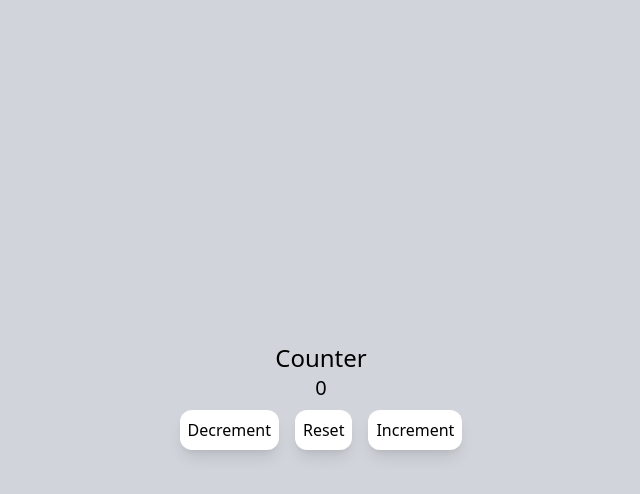
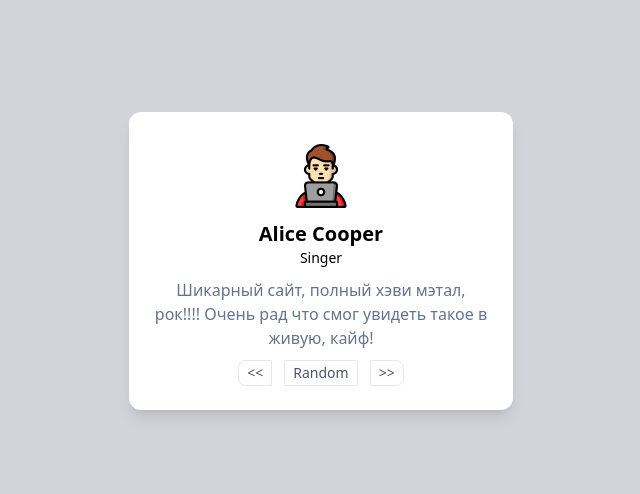
Before and after one commit to kulakovDev/solyanka-practice, a website: page inner.html in a window 1280 px wide. Shown: the whole page, without its empty margins (319-959 px from the left). Drawn offline with nearby package versions, Linux system fonts and the light colour scheme.

Commit message:
reviews carousel

```diff
--- a/inner.html
+++ b/inner.html
@@ -8,10 +8,11 @@
     <title>Сборник практики</title>
     <link rel="shortcut icon"  href="icons/mcdonalds.png">
     <script src="https://cdn.tailwindcss.com"></script>
-    <script src="index.js" defer></script>
+<!--    <script src="index.js" defer></script>-->
+    <script src="reviewsApp.js" defer></script>
 </head>
 <body class="bg-gray-300">
-<div class="flex flex-col items-center justify-center min-h-screen">
+<!--<div class="flex flex-col items-center justify-center min-h-screen">
     <span class="text-2xl font-hard text-black">Counter</span>
     <div class="text-xl font-medium" id="counter">0</div>
     <div class="flex items-center justify-center">
@@ -19,6 +20,29 @@
         <button class="p-2 max-w-sm m-2 bg-white rounded-xl shadow-lg flex items-center" id="reset">Reset</button>
         <button class="p-2 max-w-sm m-2 bg-white rounded-xl shadow-lg flex items-center" id="increment">Increment</button>
     </div>
+</div>-->
+<div class="p-6 max-w-sm mx-auto my-28 bg-white rounded-xl shadow-lg flex flex-col items-center">
+    <div class="shrink-0 mt-2 mb-3">
+        <img class="size-16" src="icons/person1.png"
+             alt="Person"
+             id="avatar">
+    </div>
+    <div class="flex flex-col items-center">
+        <div class="text-xl font-semibold text-black"
+             id="author">Имя Фамилия</div>
+        <div class="text-sm font-normal"
+             id="jobTitle">Должность</div>
+        <div class="flex items-center text-slate-500 text-center mt-2.5"
+            id="review">Отзыв</div>
+    </div>
+    <div class="flex flex-row max-w-sm mt-2.5 justify-between">
+        <button class="px-2 py-0.5 text-sm text-gray-600 rounded-l-lg border hover:border-gray-300 hover:bg-gray-100"
+                id="prev"><<</button>
+        <button class="mx-3 px-2 py-0.5 text-sm text-gray-600 rounded-sm border hover:border-gray-300 hover:bg-gray-100"
+                id="random">Random</button>
+        <button class="px-2 py-0.5 text-sm text-gray-600 rounded-r-lg border hover:border-gray-300 hover:bg-gray-100"
+                id="next">>></button>
+    </div>
 </div>
 
 </body>
--- /dev/null
+++ b/reviewsApp.js
@@ -0,0 +1,106 @@
+const nextBtn = document.getElementById('next')
+const prevBtn = document.getElementById('prev')
+const randomBtn = document.getElementById('random')
+
+const author = document.getElementById('author')
+const title = document.getElementById('jobTitle')
+const review = document.getElementById('review')
+const image = document.getElementById('avatar')
+
+
+const personRev=[{
+    id:0,
+    name: 'Имя Фамилия',
+    imgUrl: 'icons/person1.png',
+    jobTitle: 'Должность',
+    review: 'Отзыв',
+    },
+    {
+        id:1,
+        name: 'Alice Cooper',
+        imgUrl: 'icons/person2.png',
+        jobTitle: 'Singer',
+        review: `Шикарный сайт, полный хэви мэтал, рок!!!! Очень рад что смог увидеть такое в живую, кайф!`,
+    },
+    {
+        id:2,
+        name: 'Victor Tsoi',
+        imgUrl: 'icons/person3.png',
+        jobTitle: 'Full Stack Developer',
+        review: `Цой жив, всех обнял, поцеловал`,
+    },
+    {
+        id:3,
+        name: 'Igor',
+        imgUrl: 'icons/person4.png',
+        jobTitle: 'Frontend Developer',
+        review: `I love frontend!!! Backend its poop, compared to front!`
+    },
+    {
+        id:4,
+        name: 'Angelina Johnson',
+        imgUrl: 'icons/person5.png',
+        jobTitle: 'UX-UI',
+        review: `I dont know how it works! But its work! Sasha Youvelir the best!`
+    }
+]
+
+function showRev(person){
+    const item= personRev[person]
+    if(item) {
+        image.src = item.imgUrl
+        author.textContent = item.name
+        title.textContent = item.jobTitle
+        review.textContent = item.review
+    }
+    else {
+        console.error('Item not found!')
+    }
+}
+function genRandomId(currentID){
+    let randomId
+    do {
+        randomId = Math.floor(Math.random() * (personRev.length - 1)+1);
+    }
+    while(randomId === currentID)
+    return randomId;
+}
+
+
+let itemID=1
+console.log(itemID)
+console.log(personRev)
+
+
+window.addEventListener('DOMContentLoaded', function(){
+    showRev(0)
+    setTimeout(() => {
+        showRev(itemID); // Отображение случайного отзыва
+    }, 300);
+})
+
+nextBtn.addEventListener('click', function(){
+    if (itemID>=1 && itemID<personRev.length-1){
+    itemID++
+    showRev(itemID)
+    }
+})
+
+prevBtn.addEventListener('click', function(){
+    if (itemID>1 && itemID<=personRev.length-1){
+        itemID--
+        showRev(itemID)
+    }
+})
+
+randomBtn.addEventListener('click', function () {
+    itemID = genRandomId(itemID);
+    showRev(itemID);
+});
+
+/*
+randomBtn.addEventListener('click', function(){
+    itemID=Math.floor(Math.random()*(personRev.length));
+    console.log(itemID)
+    showRev(itemID)
+})*/
```
Also changed, not shown: icons/person1.png (added), icons/person2.png (added), icons/person3.png (added), icons/person4.png (added), icons/person5.png (added).
